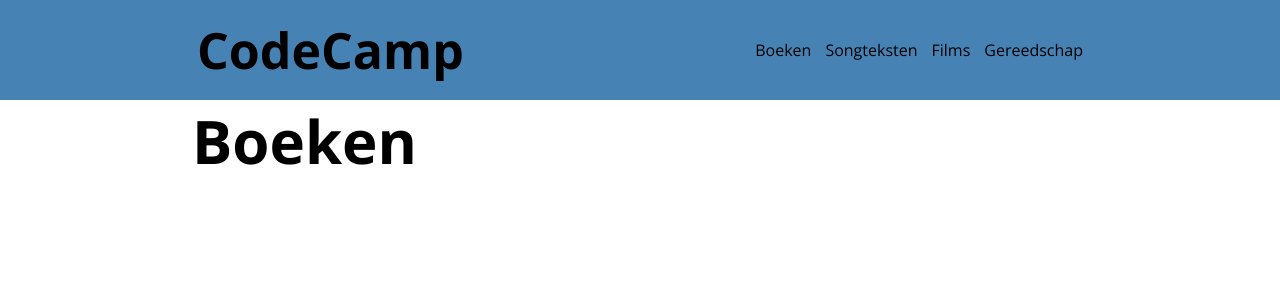
After one commit to miitchel/C2-CodeCamp, a PHP site: page //boeken/index.php in a window 1280 px wide. The commit adds this page. Shown: the top 300 px of the page. Run offline with PHP 8.4, Linux system fonts and the light colour scheme.

Commit message:
boeken aangemaakt
header ook geupdate

```diff
--- a/CSS/main.css
+++ b/CSS/main.css
@@ -6,6 +6,27 @@
 .header-wrapper {
     height: 100px;
     background-color: #4682b4;
+}
+
+.header-center {
+    width: 70%;
+    height: 100%;
+    margin: 0 auto;
+    display: flex;
+    align-items: center;
+    justify-content: space-between;
+}
+
+.header-center h1 {
+    font-family: "Open Sans", Arial, Sans-serif;
+    font-size: 50px;
+}
+
+.header-center a {
+    text-decoration: none;
+    color: black;
+    font-family: 'Open Sans', Arial, Sans-serif;
+    padding: 0 5px;
 }
 
 .center {
@@ -17,14 +38,7 @@
     justify-content: space-between;
 }
 
-.center h1 {
-    font-family: "Open Sans", Arial, Sans-serif;
-    font-size: 50px;
+.center {
+    font-family: 'Open Sans', Arial, Sans-serif;
+    font-size: 30px;
 }
-
-.center a {
-    text-decoration: none;
-    color: black;
-    font-family: 'Open Sans', Arial, Sans-serif;
-    padding: 0 5px;
-}
--- a/Header.php
+++ b/Header.php
@@ -1,10 +1,10 @@
 <div class="header-wrapper">
-    <div class="center">
-        <a href="index.php">
+    <div class="header-center">
+        <a href="<?php echo $base_url; ?>/index.php">
             <h1>CodeCamp</h1>
         </a>
         <nav>
-            <a href="">Boeken</a>
+            <a href="<?php echo $base_url; ?>/boeken/index.php">Boeken</a>
             <a href="">Songteksten</a>
             <a href="">Films</a>
             <a href="">Gereedschap</a>
--- /dev/null
+++ b/boeken/index.php
@@ -0,0 +1,28 @@
+<!DOCTYPE html>
+<html lang="nl">
+
+<head>
+    <?php require_once '../head.php' ?>
+    <title>CodeCamp - Boeken</title>
+</head>
+
+<body>
+    <header>
+        <?php require_once '../header.php' ?>
+    </header>
+
+    <main>
+        <div class="wrapper">
+            <div class="center">
+                <h1>Boeken</h1>
+            </div>
+        </div>
+    </main>
+
+    <footer>
+        <?php require_once '../footer.php' ?>
+    </footer>
+
+</body>
+
+</html>
```
